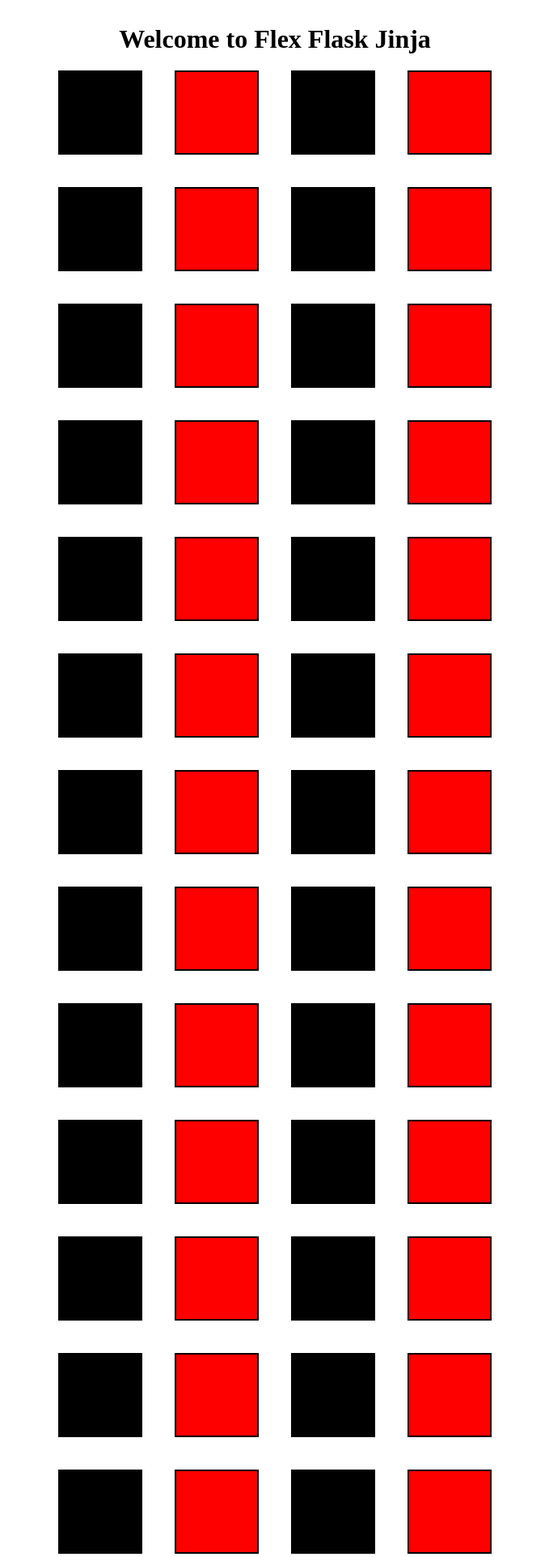
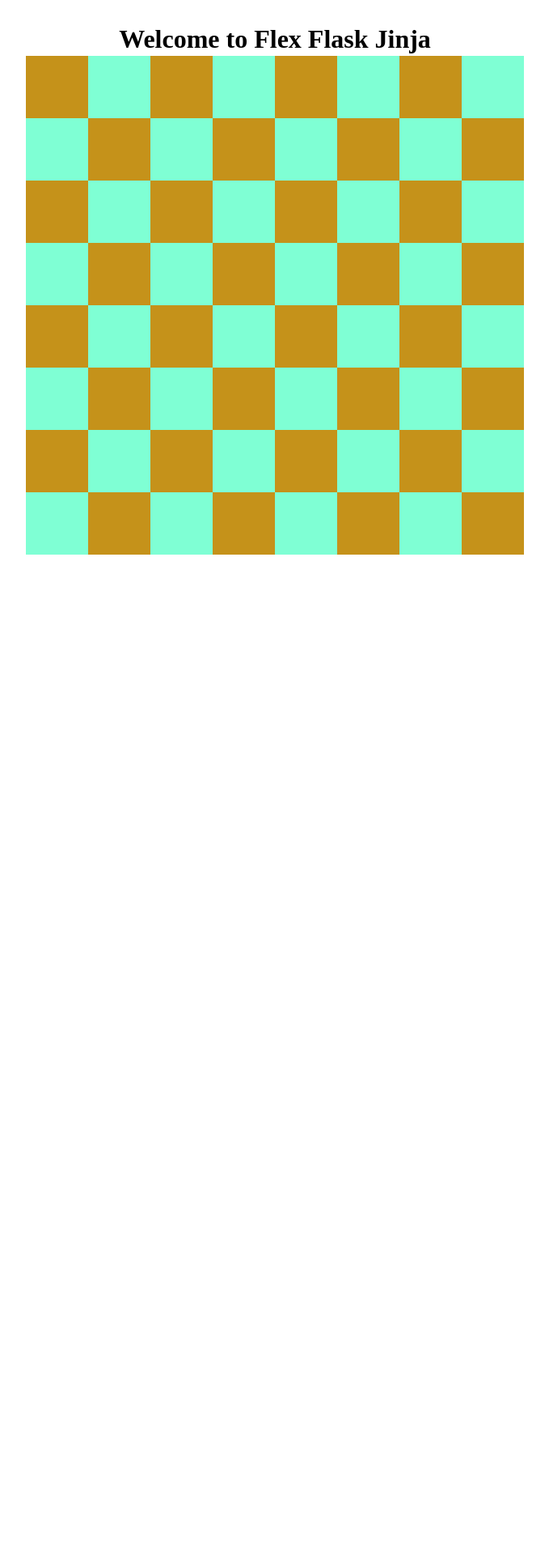
Before and after one commit to DeWittDev/Checkerboard, a Flask app: page / in a window 1280 px wide. Shown: the top 1923 px of the page at 81% size, without its empty margins (300-979 px from the left). After the commit the page ends 685 px from the top, so only its background shows below. Run offline with Flask 2, Linux system fonts and the light colour scheme.

Commit message:
10/13 post

```diff
--- a/server.py
+++ b/server.py
@@ -2,17 +2,14 @@ from flask import Flask, render_template
 app = Flask(__name__)
 
 @app.route('/')
-def helloWorld():
-    check = 8*8
-    return render_template('index.html', var = check)
+def eights():
+    num = 4
+    return render_template('index.html', column=num)
 
 @app.route('/<int:num>')
-def boxes(num):
-    return render_template('index.html', var = check)
+def columnVar(num):
+    return render_template('index.html', column=num/2)
 
-@app.route('/<int:num>/<string:clr>')
-def colorboxes(num, clr):
-    return render_template('index.html', var = num, color = clr)
 
 if __name__=="__main__":
     app.run(debug=True)
--- a/static/style.css
+++ b/static/style.css
@@ -18,10 +18,13 @@ body .container {
   justify-content: center;
   flex-wrap: wrap;
 }
-body .container .box {
-  margin: 20px;
-  border: 2px solid #000000;
+body .container .box1 {
   background-color: #7fffd4;
-  height: 100px;
-  width: 100px;
+  height: 75px;
+  width: 75px;
 }
+body .container .box2 {
+  background-color: #c5921a;
+  height: 75px;
+  width: 75px;
+}
--- a/static/style.less
+++ b/static/style.less
@@ -16,12 +16,15 @@ body{
         display: flex;
         justify-content: center;
         flex-wrap: wrap;
-        .box {
-            margin: 20px;
-            border: 2px solid #000000;
+        .box1 {
             background-color: #7fffd4;
-            height: 100px;
-            width: 100px;
+            height: 75px;
+            width: 75px;
+        }
+        .box2 {
+            background-color: #c5921a;
+            height: 75px;
+            width: 75px;
         }
     }
 }
--- a/templates/index.html
+++ b/templates/index.html
@@ -9,17 +9,27 @@
 </head>
 <body>
     <h1>Welcome to Flex Flask Jinja</h1>
-    <div class="container">
-        {% for x in range(0,var) %}
-        {% for i in range(2) %}
-        {% if i==0 %}
-        <div class="box" style="background-color:black;"></div>
+    <table>
+        {% for i in range(column) %}
+        {% for x in range(2) %}
+        {% if x==1 %}
+            <tr class="container">
+                {% for c in range(4) %}
+                <td class="box1"></td>
+                <td class="box2"></td>
+                {% endfor %}
+            </tr>
         {% else %}
-        <div class="box" style="background-color:red;"></div>
+            <tr class="container">
+                {% for c in range(4) %}
+                <td class="box2"></td>
+                <td class="box1"></td>
+                {% endfor %}
+            </tr>
         {% endif %}
         {% endfor %}
         {% endfor %}
-    </div>
+    </table>
 </body>
 <script type='text/javascript' src="{{ url_for('static', filename='script.js')}}"></script>
 </html>
```
Also changed, not shown: 2 other files.
